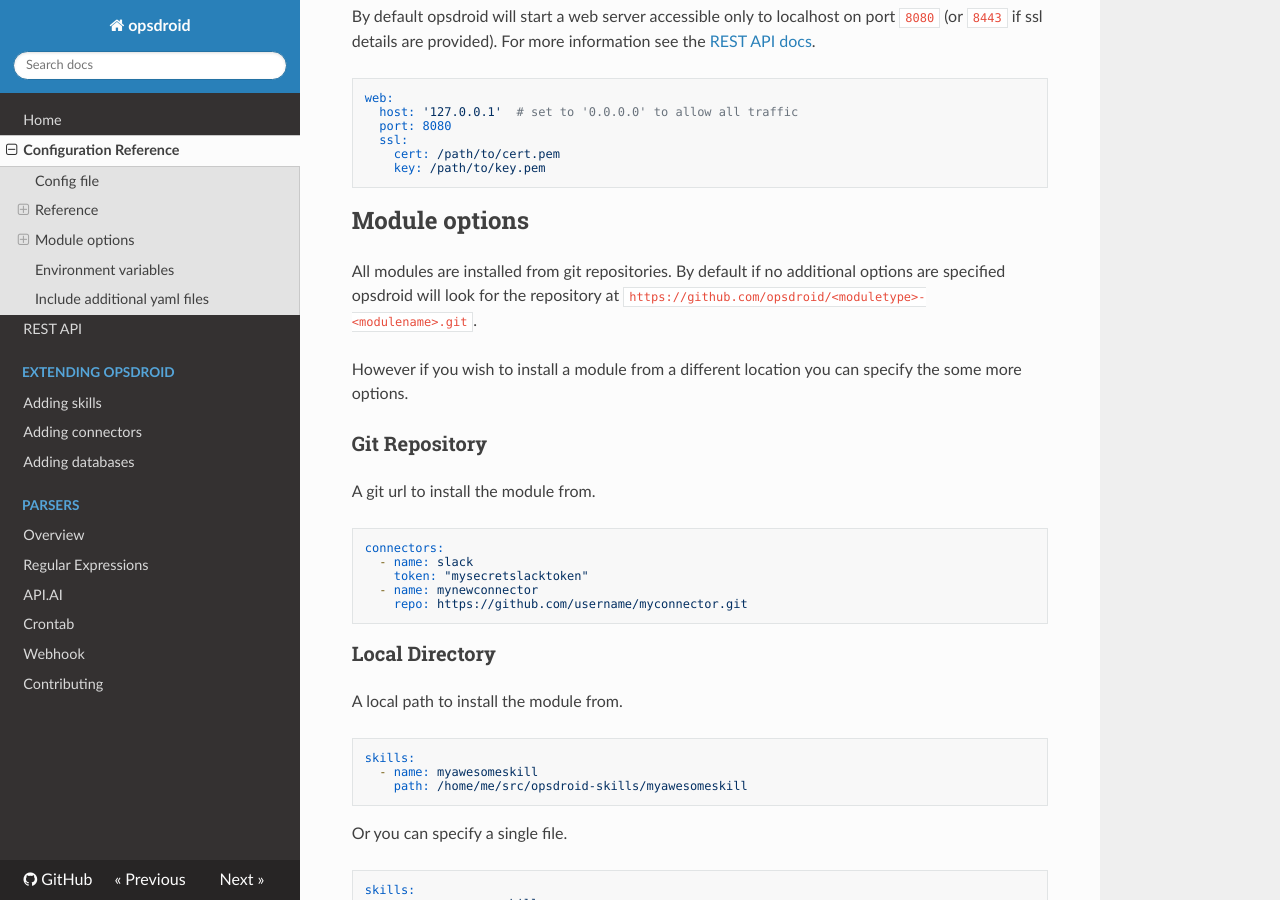
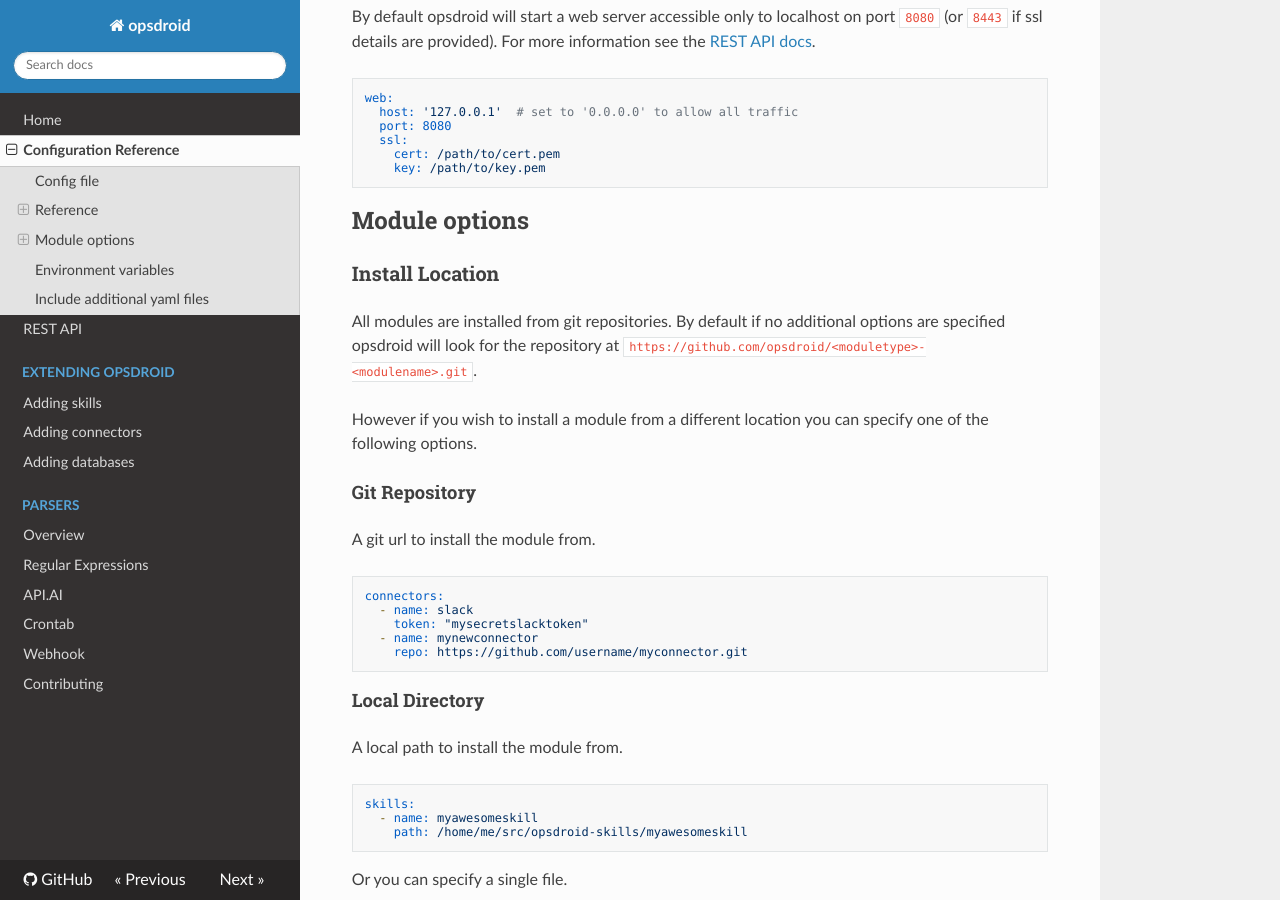
Before and after one commit to opsdroid/opsdroid, an MkDocs documentation site: the page built from docs/configuration-reference.md, in a window 1280 px wide and 900 px high, scrolled down 2836 px. Built offline with MkDocs 1.6.1, drawn with Linux system fonts in a browser that asks for light colours; nearby versions of some CDN libraries; old or Windows-style settings are respelled for this version of MkDocs.

Commit message:
Add module install locations under same sub-heading

````diff
--- a/docs/configuration-reference.md
+++ b/docs/configuration-reference.md
@@ -132,11 +132,13 @@ web:
 
 ## Module options
 
+### Install Location
+
 All modules are installed from git repositories. By default if no additional options are specified opsdroid will look for the repository at `https://github.com/opsdroid/<moduletype>-<modulename>.git`.
 
-However if you wish to install a module from a different location you can specify the some more options.
+However if you wish to install a module from a different location you can specify one of the following options.
 
-### Git Repository
+#### Git Repository
 
 A git url to install the module from.
 
@@ -148,7 +150,7 @@ connectors:
     repo: https://github.com/username/myconnector.git
 ```
 
-### Local Directory
+#### Local Directory
 
 A local path to install the module from.
 
````
